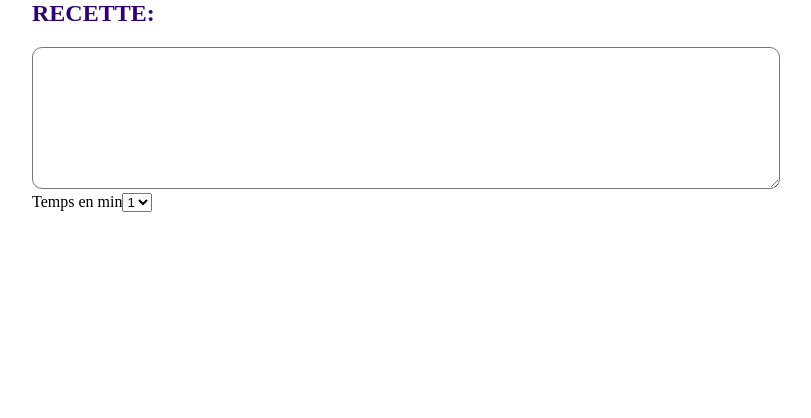
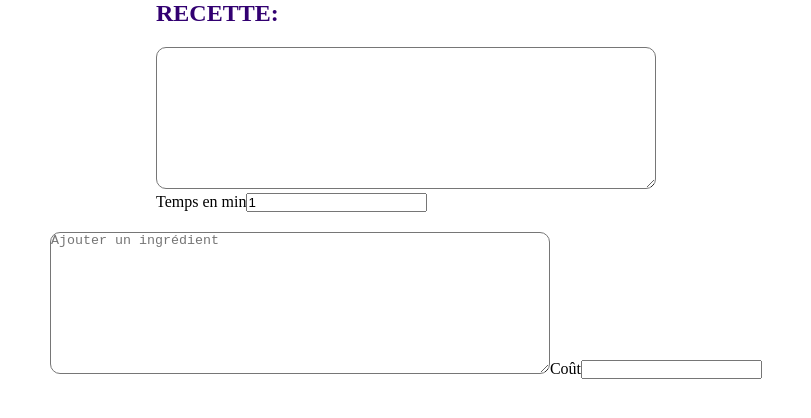
Before and after one commit to Chimisu75/RecipeConfigurator, a React (Vite) app in the folder RecipeConfigurator/: page / in a window 1280 px wide. Shown: the top 418 px of the page, without its empty margins (234-1045 px from the left). Built offline with nearby package versions, Linux system fonts and the light colour scheme.

Commit message:
New components added

```diff
--- a/RecipeConfigurator/src/App.jsx
+++ b/RecipeConfigurator/src/App.jsx
@@ -1,3 +1,4 @@
+import RecipeIngredient from "./components/RecipeIngredient";
 import RecipeStep from "./components/RecipeStep";
 
 import "./index.css";
@@ -6,6 +7,7 @@ function App() {
   return (
     <div className="recipe-container">
       <RecipeStep />
+      <RecipeIngredient />
     </div>
   );
 }
--- /dev/null
+++ b/RecipeConfigurator/src/components/RecipeIngredient.jsx
@@ -0,0 +1,18 @@
+function RecipeIngredient() {
+  return (
+    <div className="recipe-ingredient-container">
+      <label className="recipe-ingredient-label">
+        <textarea
+          className="recipe-textarea"
+          placeholder="Ajouter un ingrédient"
+        ></textarea>
+        <span>
+          Coût
+          <input type="number" className="recipe-ingredient-cost" />
+        </span>
+      </label>
+    </div>
+  );
+}
+
+export default RecipeIngredient;
--- a/RecipeConfigurator/src/components/RecipeStep.jsx
+++ b/RecipeConfigurator/src/components/RecipeStep.jsx
@@ -1,11 +1,11 @@
-import RecipeSelect from "./RecipeSelect";
+import RecipeTimeInput from "./RecipeTimeInput";
 const RecipeStep = () => {
   return (
     <div>
       <h2 className="recipe-subtitle">RECETTE:</h2>
       <div>
         <textarea className="recipe-textarea"></textarea>
-        <RecipeSelect />
+        <RecipeTimeInput />
       </div>
     </div>
   );
--- a/RecipeConfigurator/src/components/RecipeSelect.jsx
+++ b/RecipeConfigurator/src/components/RecipeTimeInput.jsx
@@ -1,6 +1,6 @@
 import { useState } from "react";
 
-const RecipeSelect = () => {
+const RecipeTimeInput = () => {
   const [timeValue, setTimeValue] = useState(1);
 
   const handleTimeValue = (event) => {
@@ -11,18 +11,14 @@ const RecipeSelect = () => {
     <div>
       <label htmlFor="recipe-select">
         Temps en min
-        <select
+        <input
           name="recipe-select"
           value={timeValue}
           onChange={handleTimeValue}
-        >
-          <option value="1">1</option>
-          <option value="2">2</option>
-          <option value="3">3</option>
-        </select>
+        />
       </label>
     </div>
   );
 };
 
-export default RecipeSelect;
+export default RecipeTimeInput;
--- a/RecipeConfigurator/src/index.css
+++ b/RecipeConfigurator/src/index.css
@@ -6,11 +6,12 @@
 
 .recipe-container {
   display: flex;
+  flex-direction: column;
   justify-content: center;
   align-items: center;
 }
 .recipe-textarea {
-  width: 748px;
+  width: 500px;
   height: 142px;
   margin-top: 20px;
   border-radius: 10px;
```
